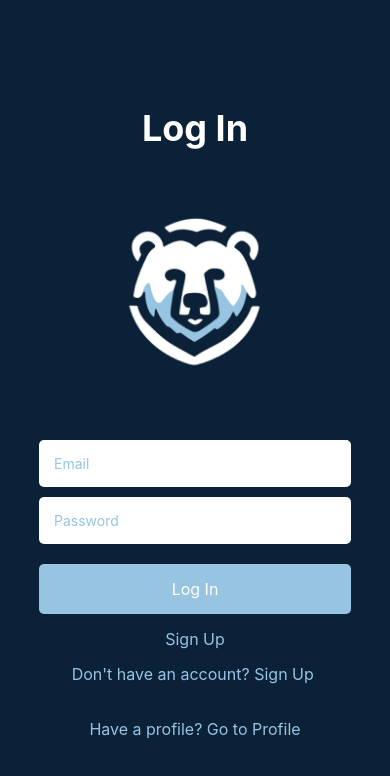
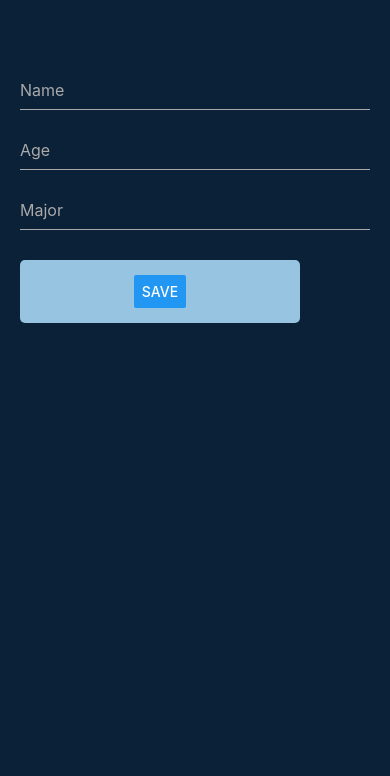
Before and after one commit to jshabun/scotties-crib, a React Native app in the folder Scotties-Crib/: screen /EditProfile in a window 390 px wide. Shown: the top 776 px of the page. Built offline with nearby package versions, Linux system fonts and the light colour scheme.

Commit message:
Added edit profile page and edit profile function for name

```diff
--- a/Scotties-Crib/App.js
+++ b/Scotties-Crib/App.js
@@ -7,6 +7,7 @@ import LoginScreen from './Login';
 import SignupScreen from './Signup';
 import { globalStyles } from './styles';
 import Profile from './Profile'
+import EditProfile from './EditProfile'
 
 const Stack = createStackNavigator();
 
@@ -28,9 +29,18 @@ export default function App() {
               headerShown: false,
             }}
           />
+        <Stack.Screen name="Profile" component={Profile}
+        options={{
+          headerShown: false,
+        }}
+        />
+
+        <Stack.Screen name="EditProfile" component={EditProfile}
+        options={{
+          headerShown: false,
+        }}/>
 
 
-        <Stack.Screen name="Profile" component={Profile} />
       </Stack.Navigator>
     </NavigationContainer>
   );
--- /dev/null
+++ b/Scotties-Crib/EditProfile.js
@@ -0,0 +1,125 @@
+import React, {useState} from 'react'
+import { View, Text, StyleSheet, TextInput, Button} from "react-native";
+import { globalStyles } from "./styles";
+import { TouchableOpacity } from 'react-native-gesture-handler';
+
+const EditProfile = ({ navigation, route }) => {
+    const [name, setName] = useState('');
+    const [age, setAge] = useState('');
+    const [major, setMajor] = useState('');
+
+    const saveProfile = () => {
+        // Save the updated profile data
+        const updatedProfileData = {
+          name: name,
+          age: age,
+          // Other profile fields...
+        };
+
+        // Navigate back to Profile screen and pass the updated data
+        navigation.navigate('Profile', { updatedProfileData });
+      };
+
+    return (
+        <View style={styles.container}>
+            <View style={styles.bar}>
+
+            </View>
+            <View style={styles.inputContainer}>
+            <View style={styles.inputWrapper}>
+                <TextInput
+                style={styles.input}
+                value={name}
+                onChangeText={setName}
+                placeholder="Name"
+                placeholderTextColor="#A9A9A9"
+                />
+            </View>
+            <View style={styles.inputLine} />
+            </View>
+
+            <View style={styles.inputContainer}>
+            <View style={styles.inputWrapper}>
+                <TextInput
+                style={styles.input}
+                value={age}
+                onChangeText={setAge}
+                placeholder="Age"
+                placeholderTextColor="#A9A9A9"
+                />
+            </View>
+            <View style={styles.inputLine} />
+            </View>
+
+            <View style={styles.inputContainer}>
+            <View style={styles.inputWrapper}>
+                <TextInput
+                style={styles.input}
+                value={major}
+                onChangeText={setMajor}
+                placeholder="Major"
+                placeholderTextColor="#A9A9A9"
+                />
+            </View>
+            <View style={styles.inputLine} />
+            </View>
+            <TouchableOpacity style={styles.button} onPress={saveProfile}>
+                <Button title="Save"/>
+            </TouchableOpacity>
+      </View>
+    );
+  };
+
+export default EditProfile
+
+
+const styles = StyleSheet.create({
+    container: {
+        flex: 1,
+        paddingHorizontal: 20,
+        paddingTop: 20,
+        backgroundColor: '#0b2138',
+      },
+    inputContainer: {
+        marginBottom: 20,
+    },
+    inputWrapper: {
+        position: 'relative',
+    },
+    optionText: {
+        color: 'white',
+        alignSelf: 'flex-start',
+        fontSize: 30,
+        marginTop: 20,
+    },
+    bar: {
+        marginTop: 50,
+        flexDirection: 'row',
+        justifyContent: 'flex-end',
+        width: '100%'
+      },
+    input: {
+        height: 40,
+        fontSize: 16,
+        color: '#FFFFFF',
+        borderBottomWidth: 0,
+    },
+    inputLine: {
+        position: 'absolute',
+        left: 0,
+        right: 0,
+        bottom: 0,
+        borderBottomWidth: 1,
+        borderBottomColor: '#A9A9A9',
+      },
+      button: {
+        width: '80%',
+        backgroundColor: '#97c4e1',
+        padding: 15,
+        borderRadius: 5,
+        alignItems: 'center',
+        marginTop: 10,
+      },
+
+
+});
--- a/Scotties-Crib/Profile.js
+++ b/Scotties-Crib/Profile.js
@@ -1,22 +1,37 @@
-import React from 'react';
+import React, {useState} from 'react';
 import { View, TextInput, Text, TouchableOpacity, StyleSheet, Image, StatusBar } from 'react-native';
 import { globalStyles } from './styles';
+import updatedProfileData from './EditProfile'
 
 
-const Profile = () => {
+const Profile = ({ navigation, route }) => {
+  const { updatedProfileData } = route.params;
   return (
     <View style={styles.container}>
+      <View style={styles.bar}>
+        <TouchableOpacity
+        style={styles.editButton}
+        onPress={() => navigation.navigate('EditProfile')}>
+          <Text style={styles.linkText}>Edit</Text>
+
+        </TouchableOpacity>
+      </View>
       <View style={styles.circle}>
         <Image
-          source={require('./freddy.jpg')}
+          source={require('./assets/freddy.jpg')}
           style={styles.image}
           />
 
         </View>
-        <Text style={styles.profileText}>Freddy F.</Text>
+        <Text style={styles.profileText}>{updatedProfileData.name}</Text>
         <Text style={styles.bioText}>Har har har har</Text>
+        <View style={styles.bar}>
 
-
+        </View>
+        <Text
+      style={globalStyles.linkText}
+      onPress={() => navigation.navigate('Login')}
+      >Back to login</Text>
     </View>
   );
 };
@@ -32,7 +47,12 @@ const styles = StyleSheet.create({
     backgroundColor: '#0b2138',
 
 
-
+  },
+  bar: {
+    padding: 21,
+    flexDirection: 'row',
+    justifyContent: 'flex-end',
+    width: '100%'
   },
   circle: {
     width: 130,
@@ -57,8 +77,18 @@ const styles = StyleSheet.create({
   },
   bioText: {
     color: 'white',
-    fontSize: 12,
+    fontSize: 16,
     alignSelf: 'flex-start',
+  },
+  linkText: {
+    color: '#97c4e1',
+    marginTop: 17,
+    textAlign: 'center',
+    fontSize: 20,
+    textDecorationLine: 'underline',
+  },
+  editButton: {
+    padding: 10,
   },
 });
 
```
Also changed, not shown: Scotties-Crib/assets/freddy.jpg (renamed from Scotties-Crib/freddy.jpg).
